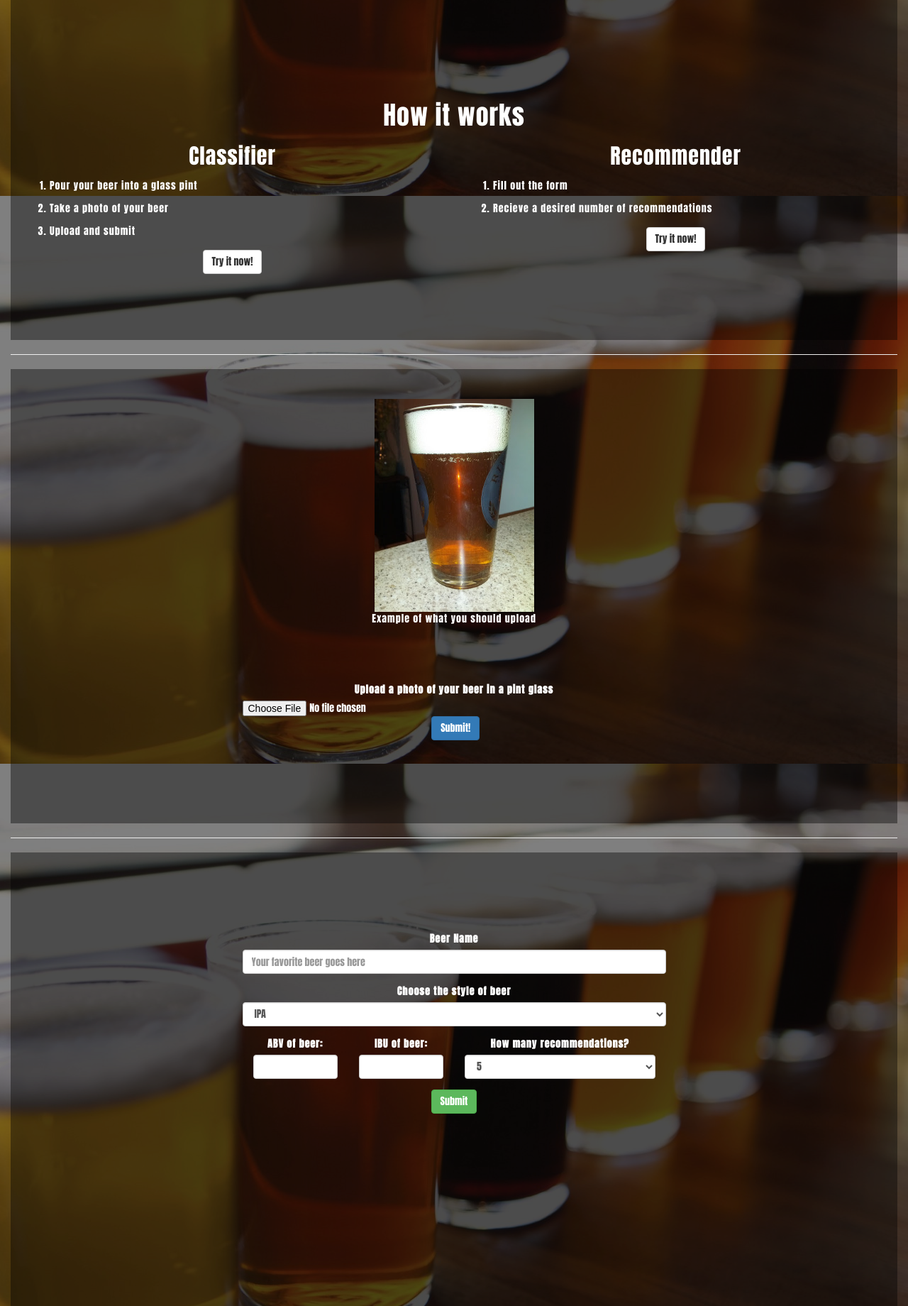
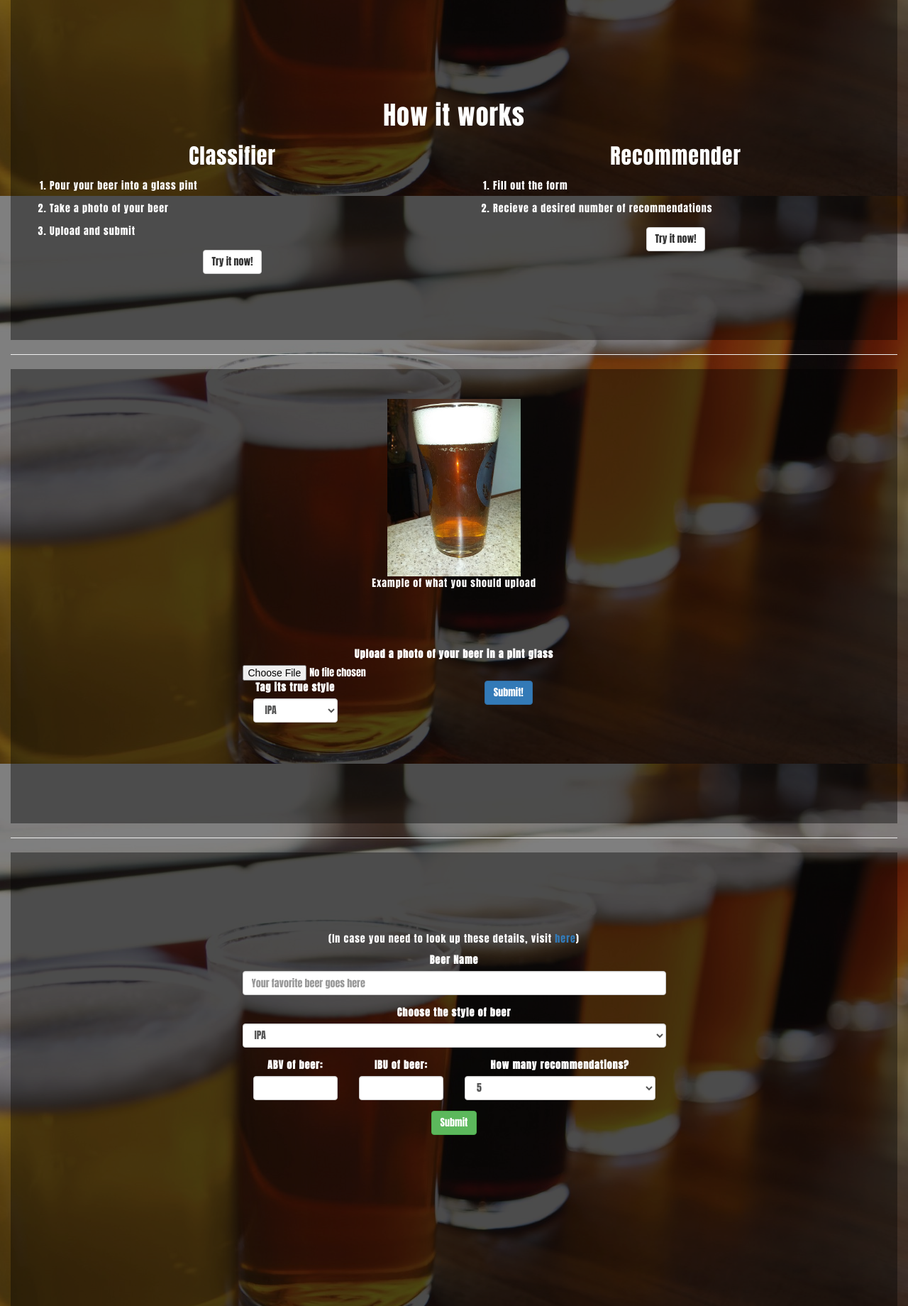
Before and after one commit to kayne10/Beer-Recommender-Capstone, a Flask app: template templates/home.html in a window 1280 px wide. Shown: the part 524-2364 px from the top of the page at 71% size. Run offline with Flask 2, Linux system fonts and the light colour scheme; the template is opened without the code that fills it, so the values that code supplies are empty; parts of the project's set-up code (start-up, migrations or seed data) failed here and were passed over; some libraries are stand-ins or nearby versions.

Commit message:
Wrapping up project for showcase

```diff
--- a/app.py
+++ b/app.py
@@ -20,14 +20,14 @@ s3 = boto3.client(
     aws_secret_access_key=config['S3']['SECRET_ACCESS_KEY']
 )
 
-def upload_file_to_s3(file, dest, acl="public-read"):
+def upload_file_to_s3(file, dest, tag, acl="public-read"):
 
     try:
 
         s3.upload_fileobj(
             file,
             dest,
-            'capstone/uploads/{}'.format(file.filename),
+            'capstone/uploads/{}{}'.format(tag,file.filename),
             ExtraArgs={
                 "ACL": acl,
                 "ContentType": file.content_type
@@ -61,11 +61,16 @@ def predict():
     pred = model.predict(img_tensor)
     label = np.argmax(pred)
     prediction = {'label':int(label)}
+    reference = {'APA':0,'Golden/Blonde':1,'Cider':2,'Hazy IPA':3,'Lager':4,'Stout':5,'IPA':6}
+    for key, value in reference.items():
+         if value == prediction["label"]:
+             guess = key
     #Upload to S3 for future training
     img = request.files['beer_image']
-    output = upload_file_to_s3(img,dest,acl="public-read")
+    tag = request.form['tag']
+    filename = upload_file_to_s3(img,dest,tag,acl="public-read")
     # return jsonify(prediction)
-    return render_template('predict.html',prediction=prediction,upload=output) #render uploaded file too
+    return render_template('predict.html',prediction=guess,tag=tag) #render uploaded file too
 
 
 @app.route('/recommend', methods=['POST'])
@@ -107,7 +112,8 @@ if __name__ == '__main__':
     vectorizer = joblib.load('models/hard_vectorizer.pkl')
     pca = joblib.load('models/pca.pkl')
     km = joblib.load('models/km.pkl')
-    model = load_model('models/transfer_test_two.hdf5')
+    # model = load_model('models/transfer_test_two.hdf5') # more accuracy
+    model = load_model('models/classifier.h5')
     model._make_predict_function()
     df = load_data()
     dest = config['S3']['BUCKET_NAME']
--- a/templates/home.html
+++ b/templates/home.html
@@ -35,19 +35,34 @@
     <hr>
     <section class="option" id="Classify">
       <center>
-        <img src="/static/img/example_upload.jpg" height="300" alt="">
+        <img src="/static/img/example_upload.jpg" height="250" alt="">
       </center>
       <p>Example of what you should upload</p>
-      <form class="col-md-6 col-md-offset-3 info" action="/predict" method="post" enctype="multipart/form-data">
+      <form class="col-md-6 col-md-offset-3 info" action="/predict" method="post" enctype="multipart/form-data" runat="server">
         <label for="beer_image">Upload a photo of your beer in a pint glass</label>
-        <input type="file" name="beer_image" id="imagePreview" value="" required>
-        <img src="#" id="bla" alt="">
+        <input type="file" name="beer_image" accept="image/*" capture="camera" id="imagePreview" required>
+        <img src="" id="blah" width="100" alt="">
+        <div class="form-group col-md-3">
+          <label for="tag">Tag its true style</label>
+          <select class="form-control" name="tag" required>
+            <option value="IPA">IPA</option>
+            <option value="Hazy IPA">Hazy IPA</option>
+            <option value="APA">APA</option>
+            <option value="Stout">Porter/Stout</option>
+            <option value="Lager">Lager</option>
+            <option value="Cider">Cider</option>
+            <option value="Blonde">Golden/Blonde</option>
+          </select>
+        </div>
         <button type="submit" class="btn btn-primary">Submit!</button>
       </form>
     </section>
     <hr>
     <section class="option" id="Recommend">
       <form class="col-md-6 col-md-offset-3 info" action="/recommend" method="post">
+        <p>
+          (In case you need to look up these details, visit <a target="_blank" href="https://www.ratebeer.com">here</a>)
+        </p>
         <div class="form-group">
           <label for="beer_name">Beer Name</label>
           <input type="text" class="form-control" id="beer_name" name="beer_name" placeholder="Your favorite beer goes here" required>
```
Also changed, not shown: templates/predict.html (+9 -15 lines).
